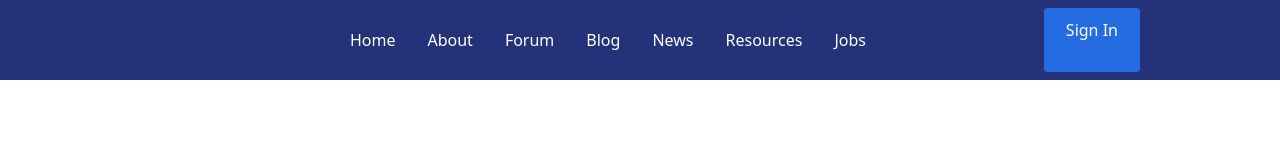
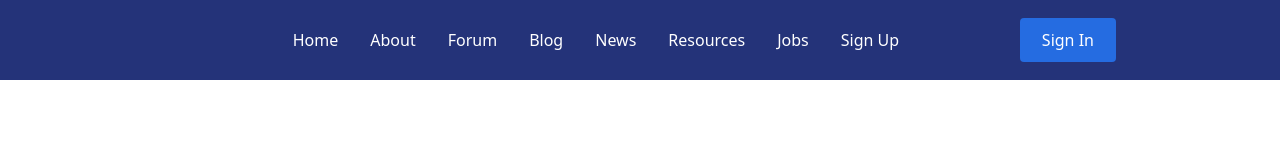
Before and after one commit to MarianaPantelic/Final-Project-DCI-Developer-Community-Frontend, a React app: page / in a window 1280 px wide. Built offline with nearby package versions, Linux system fonts and the light colour scheme.

Commit message:
creating the navbar folder with navbar elements

```diff
--- a/package.json
+++ b/package.json
@@ -12,9 +12,11 @@
     "react": "^17.0.2",
     "react-bootstrap": "^1.6.1",
     "react-dom": "^17.0.2",
+    "react-icons": "^4.2.0",
     "react-quilljs": "^1.2.15",
     "react-router-dom": "^5.2.0",
     "react-scripts": "^1.1.5",
+    "styled-components": "^5.3.0",
     "web-vitals": "^1.1.2"
   },
   "scripts": {
--- a/src/index.js
+++ b/src/index.js
@@ -2,7 +2,7 @@ import React from "react";
 import "bootstrap/dist/css/bootstrap.min.css";
 import ReactDOM from "react-dom";
 import { BrowserRouter as Router, Route, Switch } from "react-router-dom";
-import Navbar from "./pages/navbar";
+import Navbar from "./navbar/navbar";
 import About from "./pages/about";
 import Blog from "./pages/blog";
 import Forum from "./pages/forum";
@@ -13,8 +13,7 @@ import News from "./pages/news";
 import Post from "./pages/post";
 import Register from "./pages/register";
 import Resources from "./pages/resources";
-import UserProfile from "./pages/userprofile";
-
+import UserProfile from "./pages/userprofile"
 import "./main.css";
 
 const App = () => {
@@ -22,6 +21,7 @@ const App = () => {
   return (
     <div>
       <Router>
+        <Navbar />
         <Switch>
           <Route exact path="/">
             <Home />
@@ -58,7 +58,6 @@ const App = () => {
           </Route>
         </Switch>
       </Router>
-      <Navbar />
     </div>
   );
 };
--- a/src/main.css
+++ b/src/main.css
@@ -13,61 +13,3 @@ color: #FFFFFF;
 #user {
   color: black
 }
-.SignInNavBtn {
-  border-radius: 4px;
-  background: #256ce1;
-  padding: 10px 22px;
-  color: #fff;
-  outline: none;
-  border: none;
-  cursor: pointer;
-  transition: all 0.2s ease-in-out;
-  text-decoration: none;
-  /* Second Nav */
-  margin-left: 24px;
-}
-  .SignInNavBtn :hover {
-    transition: all 0.2s ease-in-out;
-    background: #fff;
-    color: #010606;
-}
-
-.bars {
-  display: none;
-  color: #fff;
-  @media screen and (max-width: 768px) {
-    display: block;
-    position: absolute;
-    top: 0;
-    right: 0;
-    transform: translate(-100%, 75%);
-    font-size: 1.8rem;
-    cursor: pointer;
-  }
-}
-.navMenu {
-    display: flex;
-  align-items: center;
-  margin-right: -24px;
-  /* Second Nav */
-  /* margin-right: 24px; */
-  /* Third Nav */
-  /* width: 100vw;
-  white-space: nowrap; */
-  @media screen and (max-width: 768px) {
-    display: none;
-  }
-}
-.nav {
-  background-color: #243379;
-  color: #FFFFFF;
-  height: 80px;
-  display: flex;
-  justify-content: space-between;
-  padding: 0.5rem calc((100vw - 1000px) / 2);
-  z-index: 10;
-
-}
-.nav a {
-    color: #FFFFFF;
-}
--- /dev/null
+++ b/src/navbar/NavbarElements.js
@@ -0,0 +1,86 @@
+import { FaBars } from "react-icons/fa";
+import { NavLink as Link } from "react-router-dom";
+import styled from "styled-components";
+
+export const Nav = styled.nav`
+  background: #243379;
+  height: 80px;
+  display: flex;
+  justify-content: space-between;
+  padding: 0.5rem calc((100vw - 1000px) / 2);
+  z-index: 10;
+  /* Third Nav */
+  /* justify-content: flex-start; */
+`;
+
+export const NavLink = styled(Link)`
+  color: #fff;
+  display: flex;
+  align-items: center;
+  text-decoration: none;
+  padding: 0 1rem;
+  height: 100%;
+  cursor: pointer;
+  &.active {
+    color: #15cdfc;
+  }
+`;
+
+export const Bars = styled(FaBars)`
+  display: none;
+  color: #fff;
+  @media screen and (max-width: 768px) {
+    display: block;
+    position: absolute;
+    top: 0;
+    right: 0;
+    transform: translate(-100%, 75%);
+    font-size: 1.8rem;
+    cursor: pointer;
+  }
+`;
+
+export const NavMenu = styled.div`
+  display: flex;
+  align-items: center;
+  margin-right: -24px;
+  /* Second Nav */
+  /* margin-right: 24px; */
+  /* Third Nav */
+  /* width: 100vw;
+  white-space: nowrap; */
+  @media screen and (max-width: 768px) {
+    display: none;
+  }
+`;
+
+export const NavBtn = styled.nav`
+  display: flex;
+  align-items: center;
+  margin-right: 24px;
+  /* Third Nav */
+  /* justify-content: flex-end;
+  width: 100vw; */
+  @media screen and (max-width: 768px) {
+    display: none;
+  }
+`;
+
+export const NavBtnLink = styled(Link)`
+  border-radius: 4px;
+  background: #256ce1;
+  padding: 10px 22px;
+  color: #fff;
+  outline: none;
+  border: none;
+  cursor: pointer;
+  transition: all 0.2s ease-in-out;
+  text-decoration: none;
+  /* Second Nav */
+  margin-left: 24px;
+  &:hover {
+    transition: all 0.2s ease-in-out;
+    background: #fff;
+    color: #010606;
+  }
+`;
--- /dev/null
+++ b/src/navbar/navbar.js
@@ -0,0 +1,53 @@
+import React from "react";
+import {
+  Nav,
+  NavLink,
+  Bars,
+  NavMenu,
+  NavBtn,
+  NavBtnLink,
+} from "./NavbarElements";
+
+const Navbar = () => {
+  return (
+    <Nav>
+      <NavLink to="/">
+        {/* <img src={require("../../images/logo.svg")} alt="logo" /> */}
+      </NavLink>
+      <Bars />
+      <NavMenu>
+        <NavLink to="/home" activeStyle>
+          Home
+        </NavLink>
+        <NavLink to="/about" activeStyle>
+          About
+        </NavLink>
+        <NavLink to="/forum" activeStyle>
+          Forum
+        </NavLink>
+        <NavLink to="/blog" activeStyle>
+          Blog
+        </NavLink>
+        <NavLink to="/news" activeStyle>
+          News
+        </NavLink>
+        <NavLink to="/resources" activeStyle>
+          Resources
+        </NavLink>
+        <NavLink to="/Jobs" activeStyle>
+          Jobs
+        </NavLink>
+        <NavLink to="/sign-up" activeStyle>
+          Sign Up
+        </NavLink>
+        {/* Second Nav */}
+        {/* <NavBtnLink to='/sign-in'>Sign In</NavBtnLink> */}
+      </NavMenu>
+      <NavBtn>
+        <NavBtnLink to="/signin">Sign In</NavBtnLink>
+      </NavBtn>
+    </Nav>
+  );
+};
+
+export default Navbar;
--- a/src/pages/navbar.js
+++ /dev/null
@@ -1,43 +0,0 @@
-import React from "react";
-import { NavLink, Nav } from "react-bootstrap";
-
-const Navbar = () => {
-  return (
-    <div>
-      <Nav>
-        <NavLink to="/">
-          {/* <img src={require("../../images/logo.svg")} alt="logo" /> */}
-        </NavLink>
-        <div className="bars"></div>
-        <div className="navMenu">
-          <NavLink to="/home" activeStyle>
-            Home
-          </NavLink>
-          <NavLink to="/about" activeStyle>
-            About
-          </NavLink>
-          <Nav.Item>
-            <Nav.Link href="/forum">Forum</Nav.Link>
-          </Nav.Item>
-          <Nav.Item>
-            <Nav.Link href="/blog">Blog</Nav.Link>
-          </Nav.Item>
-          <Nav.Item>
-            <Nav.Link href="/news">News</Nav.Link>
-          </Nav.Item>
-          <Nav.Item>
-            <Nav.Link href="/resources">Resources</Nav.Link>
-          </Nav.Item>
-          <Nav.Item>
-            <Nav.Link href="/jobs">Jobs</Nav.Link>
-          </Nav.Item>
-          {/* Second Nav */}
-          {/* <NavBtnLink to='/sign-in'>Sign In</NavBtnLink> */}
-        </div>
-        <div className="SignInNavBtn">Sign In</div>
-      </Nav>
-    </div>
-  );
-};
-
-export default Navbar;
```
Also changed, not shown: 1 other file.
